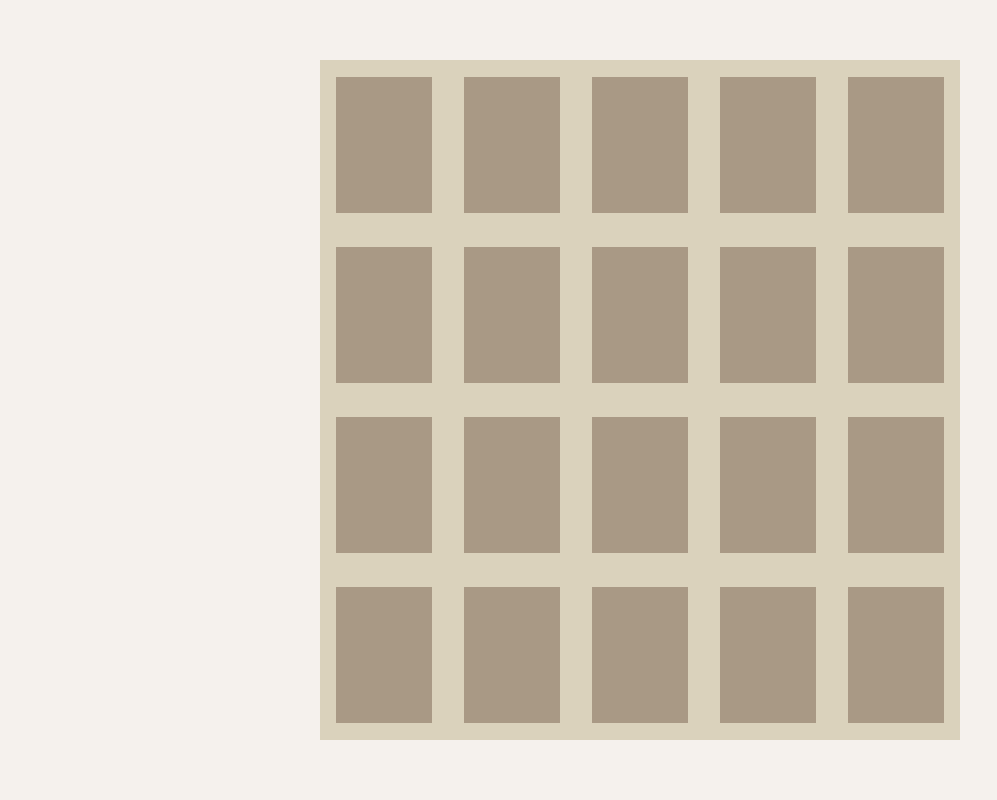
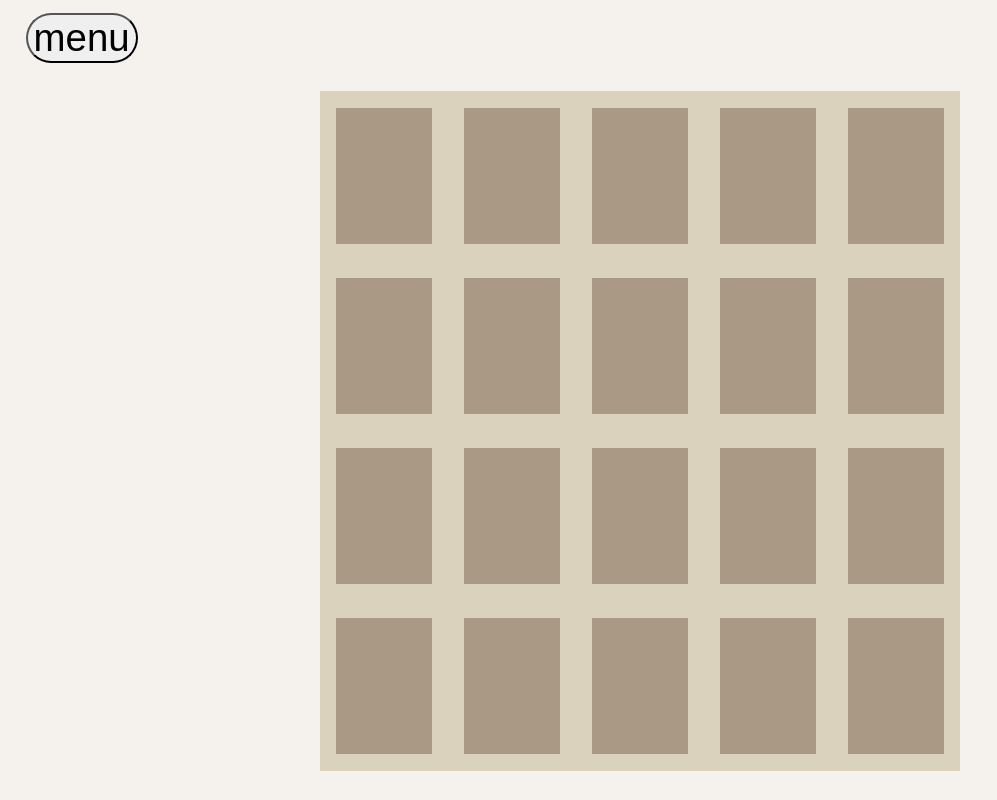
Before and after one commit to MaxamatO/memory, a React (Create React App) app: page / in a window 1280 px wide. Both pictures are taken after a click on the link "Find Pairs". Shown: the whole page, without its empty margins (0-997 px from the left). Built offline with nearby package versions, Linux system fonts and the light colour scheme.

Commit message:
Add back to menu btn

```diff
--- a/src/Pairs.jsx
+++ b/src/Pairs.jsx
@@ -1,6 +1,7 @@
 import React from "react";
 import "./index.css";
 import Card from "./Card";
+import Home from "./Home";
 import { useState } from "react";
 import populate from "./Redu.js";
 import { useEffect } from "react";
@@ -14,7 +15,7 @@ function Pairs() {
   const [guessedCards, setGuessedCards] = useState([]);
   const timeoutRef = useRef(null);
 
-  //   const endGameRef = useRef(false);
+  const endGameRef = useRef(false);
 
   useEffect(() => {
     const checkWin = () => {
@@ -54,14 +55,22 @@ function Pairs() {
   };
 
   const restartGame = (isRestart) => {
-    // endGameRef.current = !isRestart;
+    endGameRef.current = !isRestart;
     setCards(populate);
     setGuessedCards([]);
     setOpenCards([]);
   };
 
   return (
+    <>
+      {endGameRef.current === true ? (
+        <Home></Home>
+      ) : (
         <Container>
+          <MenuBackButton onClick={() => restartGame(false)}>
+            menu
+          </MenuBackButton>
+
           {guessedCards.length === cards.length ? (
             <WinContainer>
               <WinHeader>
@@ -72,9 +81,9 @@ function Pairs() {
                 <PlayAgainButton onClick={() => restartGame(true)}>
                   Yes
                 </PlayAgainButton>
-            {/* <PlayAgainButton onClick={() => restartGame(false)}>
+                <PlayAgainButton onClick={() => restartGame(false)}>
                   No
-            </PlayAgainButton> */}
+                </PlayAgainButton>
               </PlayAgain>
             </WinContainer>
           ) : (
@@ -94,6 +103,8 @@ function Pairs() {
             })}
           </CardWrapper>
         </Container>
+      )}
+    </>
   );
 }
 
@@ -147,4 +158,10 @@ const PlayAgainButton = styled.button`
   }
 `;
 
+const MenuBackButton = styled(PlayAgainButton)`
+  font-size: 3vw;
+  width: fit-content;
+  height: fit-content;
+  margin-top: 1%;
+`;
 export default Pairs;
```
Lines whose indentation alone changed are shown as unchanged.
